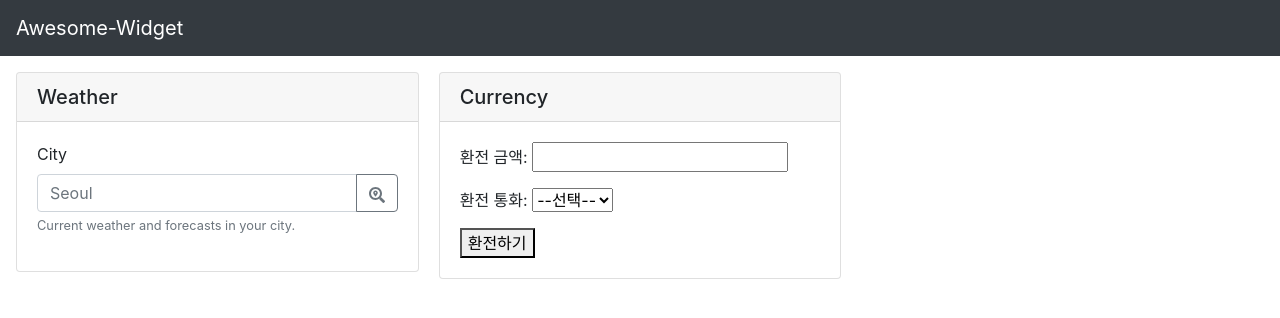
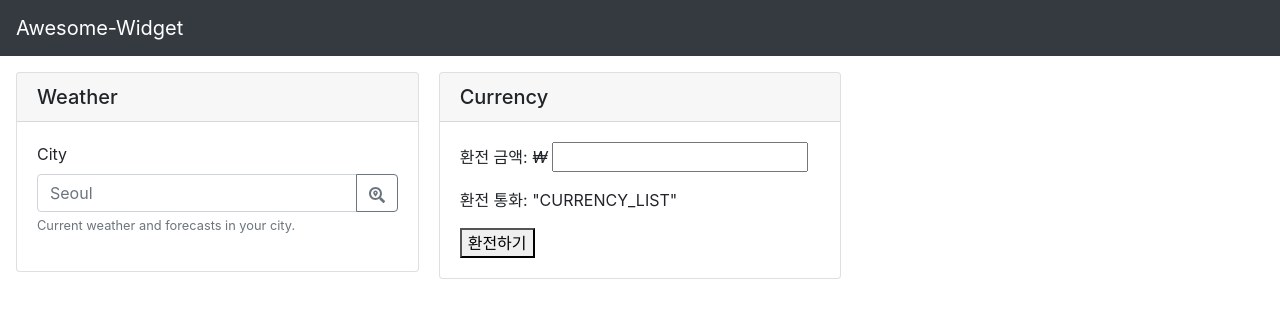
Before and after one commit to soong-kim/awesome-widget, a React (Create React App) app: page / in a window 1280 px wide. Shown: the top 318 px of the page. Built offline with nearby package versions, Linux system fonts and the light colour scheme; no server answers.

Commit message:
Currency에 drop down list 추가하기

```diff
--- a/src/App.jsx
+++ b/src/App.jsx
@@ -2,7 +2,7 @@ import React from 'react';
 import Navbar from 'react-bootstrap/Navbar';
 import Widgets from './components/Widgets';
 import Weather from './widgets/Weather';
-import Currency from './widgets/Currency';
+import Currency from './widgets/currency';
 
 const App = () => (
   <>
--- a/src/widgets/Currency.jsx
+++ /dev/null
@@ -1,53 +0,0 @@
-import React from 'react';
-
-const authKey = 'VFLd2hbXHzciwgwcVXyXd81BFYpZD64M';
-const url = `https://www.koreaexim.go.kr/site/program/financial/exchangeJSON?authkey=${authKey}&data=AP01`;
-
-function Currency() {
-  const onChange = () => (
-    <div>
-      onChange
-    </div>
-  );
-
-  const handleClick = () => (
-    alert('not implemented!')
-  );
-
-  fetch(url, { mode: 'no-cors' })
-    .then((response) => {
-      response.text();
-    })
-    .then((data) => (
-      (data ? JSON.parse(data) : {})
-    ))
-    .then((data) => {
-      const select = document.getElementById('currencyName');
-      const currencyInfo = data.json();
-      currencyInfo.forEach((currency, i) => {
-        select.innerHTML = `${select.innerHTML}
-            <option value="${currency[i].cur_unit}">${currency[i].cur_nm}</option>`;
-      });
-    })
-    .catch((error) => {
-    });
-
-  return (
-    <div>
-      <p>
-        <span>환전 금액: </span>
-        <input />
-      </p>
-      <p>
-        <span>환전 통화: </span>
-        <select name="currencyName" id="currencyName" onChange={() => onChange()} defaultValue="X">
-          <option value="X">--선택--</option>
-        </select>
-      </p>
-      <button type="button" onClick={() => handleClick()}>환전하기</button>
-    </div>
-
-  );
-}
-
-export default Currency;
--- /dev/null
+++ b/src/widgets/currency/CurrencyInfo.jsx
@@ -0,0 +1,18 @@
+const authKey = 'VFLd2hbXHzciwgwcVXyXd81BFYpZD64M';
+const url = `https://www.koreaexim.go.kr/site/program/financial/exchangeJSON?authkey=${authKey}&data=AP01`;
+let currencyInfo = [];
+
+fetch(url, { mode: 'no-cors' })
+  .then((response) => {
+    response.text();
+  })
+  .then((data) => (
+    (data ? JSON.parse(data) : {})
+  ))
+  .then((data) => {
+    currencyInfo = data.json();
+  })
+  .catch((error) => {
+  });
+
+export default currencyInfo;
--- /dev/null
+++ b/src/widgets/currency/DropDownList.jsx
@@ -0,0 +1,21 @@
+import React from 'react';
+
+function DropDownList(props) {
+/*
+  const selectList = (
+    <select name="CURRENCY_LIST" id="CURRENCY_LIST" onchange="props.onSelect())"></select>
+  );
+
+  const optionList = props.optionList;
+  const element = document.getElementById("CURRENCY_LIST");
+  for (let i = 0; i < optionList.length; i++) {
+    const option = new Option(optionList[i].text, optionList[i].value);
+    element.appendChild(option);
+  }
+
+  return selectList;
+*/
+  return <span>"CURRENCY_LIST"</span>
+}
+
+export default DropDownList;
--- /dev/null
+++ b/src/widgets/currency/index.jsx
@@ -0,0 +1,37 @@
+import React from 'react';
+import DropDownList from './DropDownList';
+import CurrencyInfo from './CurrencyInfo';
+
+const optionList = [ { values: 'X', text: '--선택--' }];
+CurrencyInfo.forEach((currency, i) => {
+  optionList[i + 1] = { value: currency[i].cur_unit, text: currency[i].cur_nm };
+});
+
+const passCurrency = () => (
+  alert('not implemented!')
+);
+
+const onSelect = () => (
+  alert('not implemented!')
+);
+
+const handleClick = () => (
+  alert('not implemented!')
+);
+
+const Currency = () => (
+  <div id='currencyWidget'>
+    <p id='amountOfMoney'>
+      <span>환전 금액: </span>
+      <i>   ₩    </i>
+      <input type="text" id="EXCHANGE_AMOUNT" />
+    </p>
+    <p id='selectCurrency'>
+      <span id='currencyText'>환전 통화: </span>
+      <DropDownList optionList={optionList} onChange={onSelect} />
+    </p>
+    <button type="button" id="exchangeButton" onClick={() => handleClick()}>환전하기</button>
+  </div>
+);
+
+export default Currency;
```
